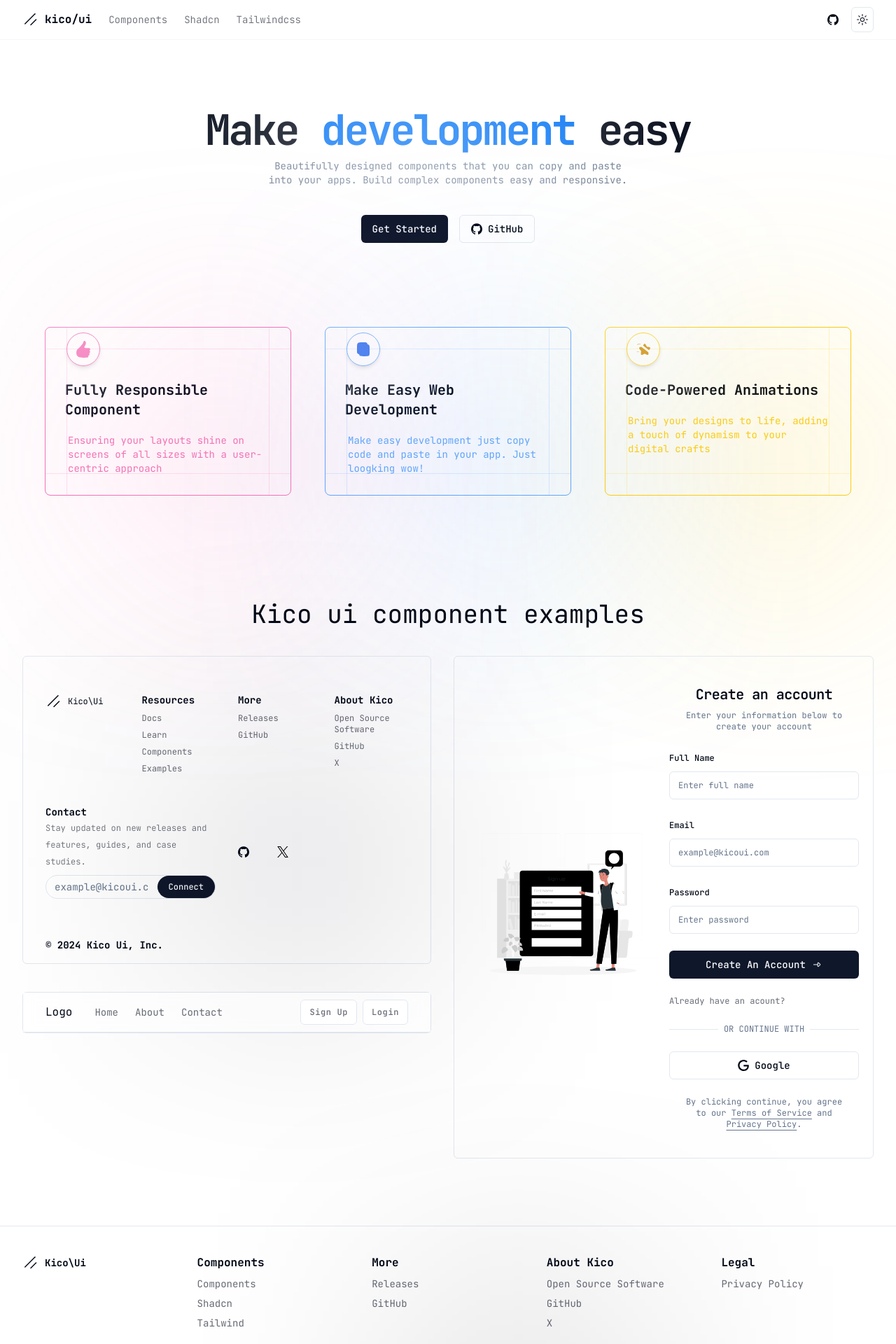
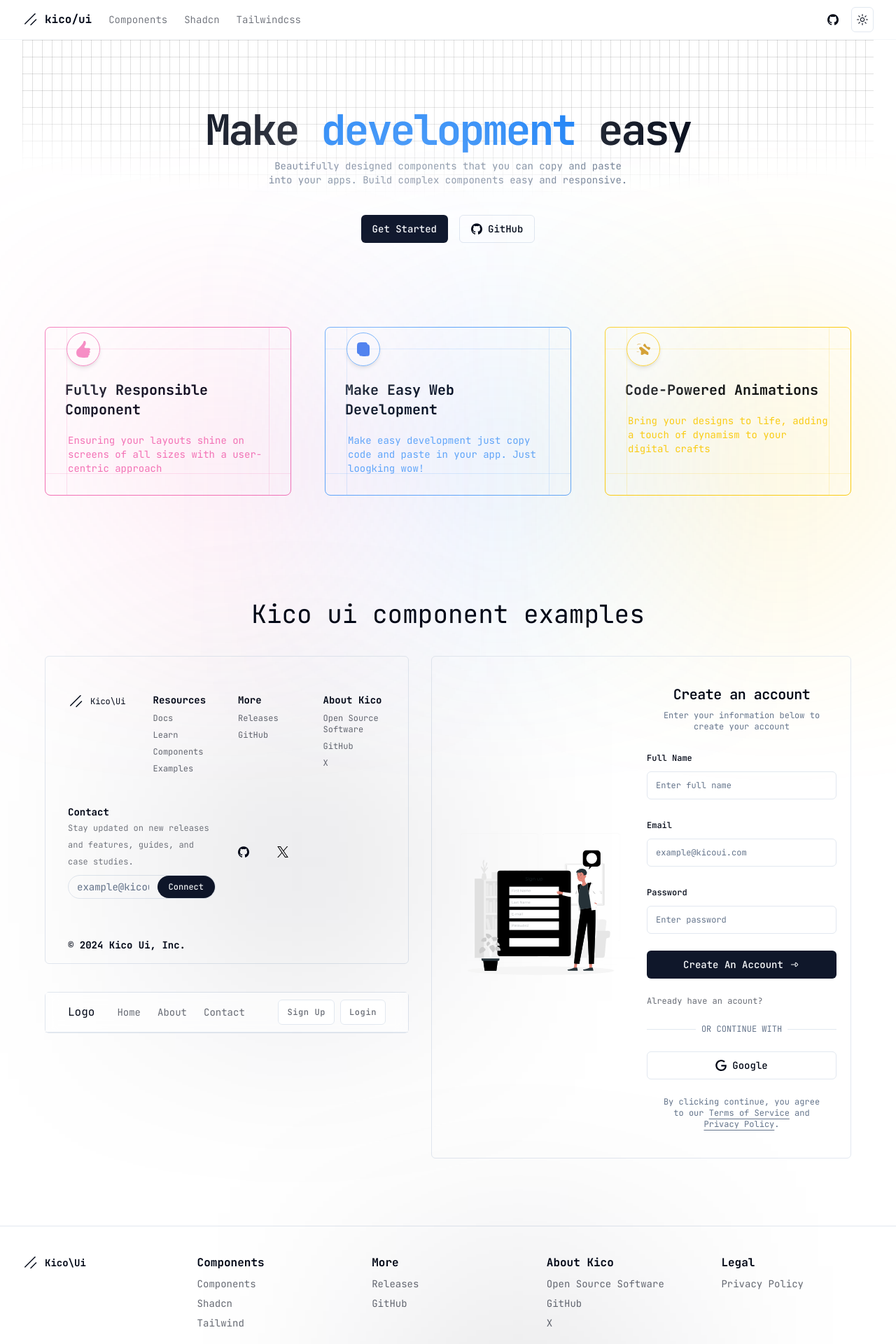
Before and after one commit to kico-ui/ui, a Next.js app: page / in a window 1280 px wide. Shown: the top 1920 px of the page at 70% size. Built offline with nearby package versions, Linux system fonts and the light colour scheme.

Commit message:
feat: add effects

```diff
--- a/src/app/page.tsx
+++ b/src/app/page.tsx
@@ -17,8 +17,10 @@ import BlurAnimation from "@/components/animations/blur-animation"
 
 export default function Home() {
   return (
-    <div className="container">
+    <section className="container">
       <div className="min-h-screen">
+        <div className="w-full relative">
+          <div className="absolute inset-0 bg-[linear-gradient(to_right,#4f4f4f2e_1px,transparent_1px),linear-gradient(to_bottom,#4f4f4f2e_1px,transparent_1px)] bg-[size:14px_24px] [mask-image:radial-gradient(ellipse_80%_50%_at_50%_0%,#000_70%,transparent_110%)]"></div>
           <PageHeader className="relative">
             <BlurAnimation className="md:top-[30%] md:left-[30%] dark:bg-blue-600 bg-white" />
             <Announcement />
@@ -44,16 +46,17 @@ export default function Home() {
               </Link>
             </PageActions>
           </PageHeader>
+        </div>
 
         <FeatureCards />
       </div>
 
-      <div className="min-h-screen relative pb-24">
+      <div className="container min-h-screen relative pb-24">
         <div className="flex items-center justify-center">
           <h2 className="text-2xl md:text-4xl">Kico ui component examples</h2>
         </div>
         <ComponentExamples />
       </div>
-    </div>
+    </section>
   )
 }
```
Lines whose indentation alone changed are shown as unchanged.
